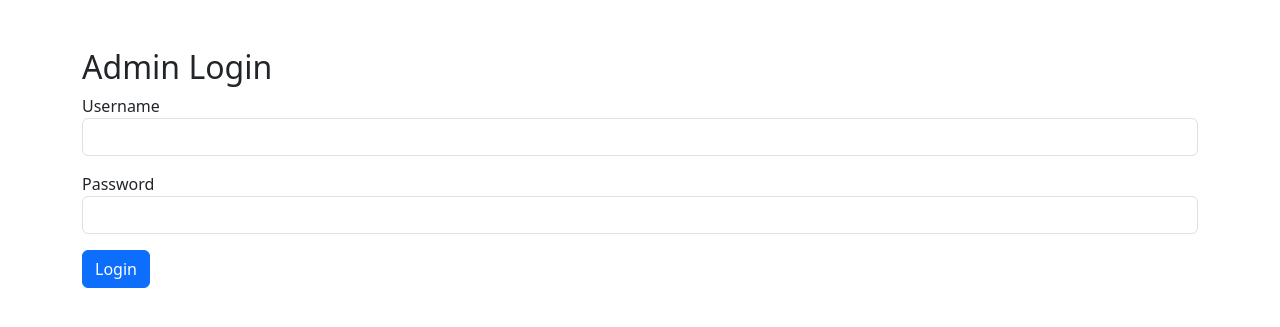
After one commit to Himeshpopat/Veloxa, a Flask app: page /admin_login in a window 1280 px wide. The commit adds this page. Shown: the top 327 px of the page. Run offline with Flask 3, Linux system fonts and the light colour scheme.

Commit message:
Admin Login

```diff
--- a/app.py
+++ b/app.py
@@ -1,5 +1,5 @@
 from flask import Flask, render_template, request, session, redirect
-from models import db, Customer, Product, Cart, Order, OrderItem
+from models import db, Customer, Product, Cart, Order, OrderItem, Admin
 
 app = Flask(__name__)
 app.secret_key = 'mysecretkey'
@@ -78,6 +78,9 @@ def logout():
 @app.route('/add_product', methods=['GET', 'POST'])
 def add_product():
 
+    if 'admin_id' not in session:
+        return redirect('/admin_login')
+
     if request.method == 'POST':
 
         name = request.form['name']
@@ -120,7 +123,8 @@ def products():
 
     return render_template(
         'products.html',
-        products=products
+        products=products,
+        order_id=order_id
     )
 
 @app.route('/cart_test')
@@ -322,18 +326,11 @@ def order_details(order_id):
         total=total
     )
 
-@app.route('/admin_orders')
-def admin_orders():
-
-    orders = Order.query.all()
-
-    return render_template(
-        'admin_orders.html',
-        orders=orders
-    )
-
 @app.route('/confirm_order/<int:order_id>')
 def confirm_order(order_id):
+
+    if 'admin_id' not in session:
+        return redirect('/admin_login')
 
     order = Order.query.get(order_id)
 
@@ -347,6 +344,9 @@ def confirm_order(order_id):
 @app.route('/cancel_order/<int:order_id>')
 def cancel_order(order_id):
 
+    if 'admin_id' not in session:
+        return redirect('/admin_login')
+
     order = Order.query.get(order_id)
 
     if order.status == 'Pending':
@@ -357,6 +357,9 @@ def cancel_order(order_id):
 
 @app.route('/deliver_order/<int:order_id>')
 def deliver_order(order_id):
+
+    if 'admin_id' not in session:
+        return redirect('/admin_login')
 
     order = Order.query.get(order_id)
 
@@ -482,6 +485,81 @@ def add_product_to_order(order_id):
         order_id=order_id
     )
 
+@app.route('/add_to_order/<int:order_id>/<int:product_id>')
+def add_to_order(order_id, product_id):
+
+    item = OrderItem.query.filter_by(
+        order_id=order_id,
+        product_id=product_id
+    ).first()
+
+    if item:
+        item.quantity += 1
+
+    else:
+        item = OrderItem(
+            order_id=order_id,
+            product_id=product_id,
+            quantity=1
+        )
+
+        db.session.add(item)
+
+    db.session.commit()
+
+    return redirect(f'/edit_order/{order_id}')
+
+@app.route('/admin_login', methods=['GET', 'POST'])
+def admin_login():
+
+    if request.method == 'POST':
+        username = request.form['username']
+        password = request.form['password']
+
+        admin = Admin.query.filter_by(
+            username=username,
+            password=password
+        ).first()
+
+        if admin:
+            session['admin_id'] = admin.id
+            return redirect('/admin_orders')
+
+    return render_template('admin_login.html')
+
+@app.route('/admin_orders')
+def admin_orders():
+
+    if 'admin_id' not in session:
+        return redirect('/admin_login')
+
+    orders = Order.query.all()
+
+    return render_template(
+        'admin_orders.html',
+        orders=orders
+    )
+
+@app.route('/admin_logout')
+def admin_logout():
+
+    session.pop('admin_id', None)
+
+    return redirect('/admin_login')
+
+@app.route('/create_admin')
+def create_admin():
+
+    admin = Admin(
+        username='admin',
+        password='admin123'
+    )
+
+    db.session.add(admin)
+    db.session.commit()
+
+    return 'Admin Created'
+
 with app.app_context():
     db.create_all()
 
--- /dev/null
+++ b/templates/admin_login.html
@@ -0,0 +1,34 @@
+<!DOCTYPE html>
+<html>
+
+<head>
+    <title>Admin Login</title>
+
+    <link href="https://cdn.jsdelivr.net/npm/bootstrap@5.3.3/dist/css/bootstrap.min.css" rel="stylesheet">
+</head>
+
+<body class="container mt-5">
+
+    <h2>Admin Login</h2>
+
+    <form method="POST">
+
+        <div class="mb-3">
+            <label>Username</label>
+            <input type="text" name="username" class="form-control" required>
+        </div>
+
+        <div class="mb-3">
+            <label>Password</label>
+            <input type="password" name="password" class="form-control" required>
+        </div>
+
+        <button type="submit" class="btn btn-primary">
+            Login
+        </button>
+
+    </form>
+
+</body>
+
+</html>
```
Also changed, not shown: models.py (+7 -0 lines), templates/products.html (+6 -2 lines).
